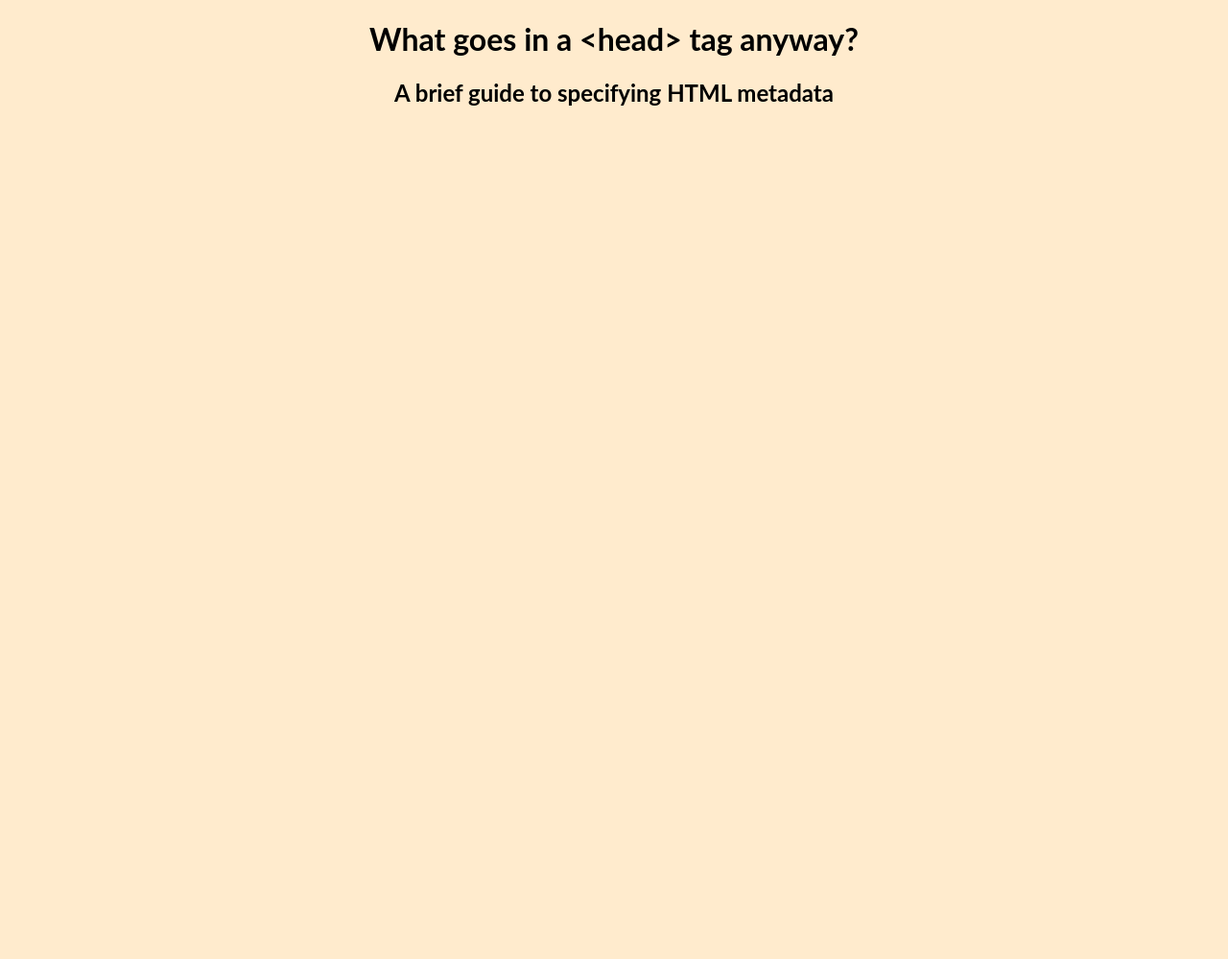
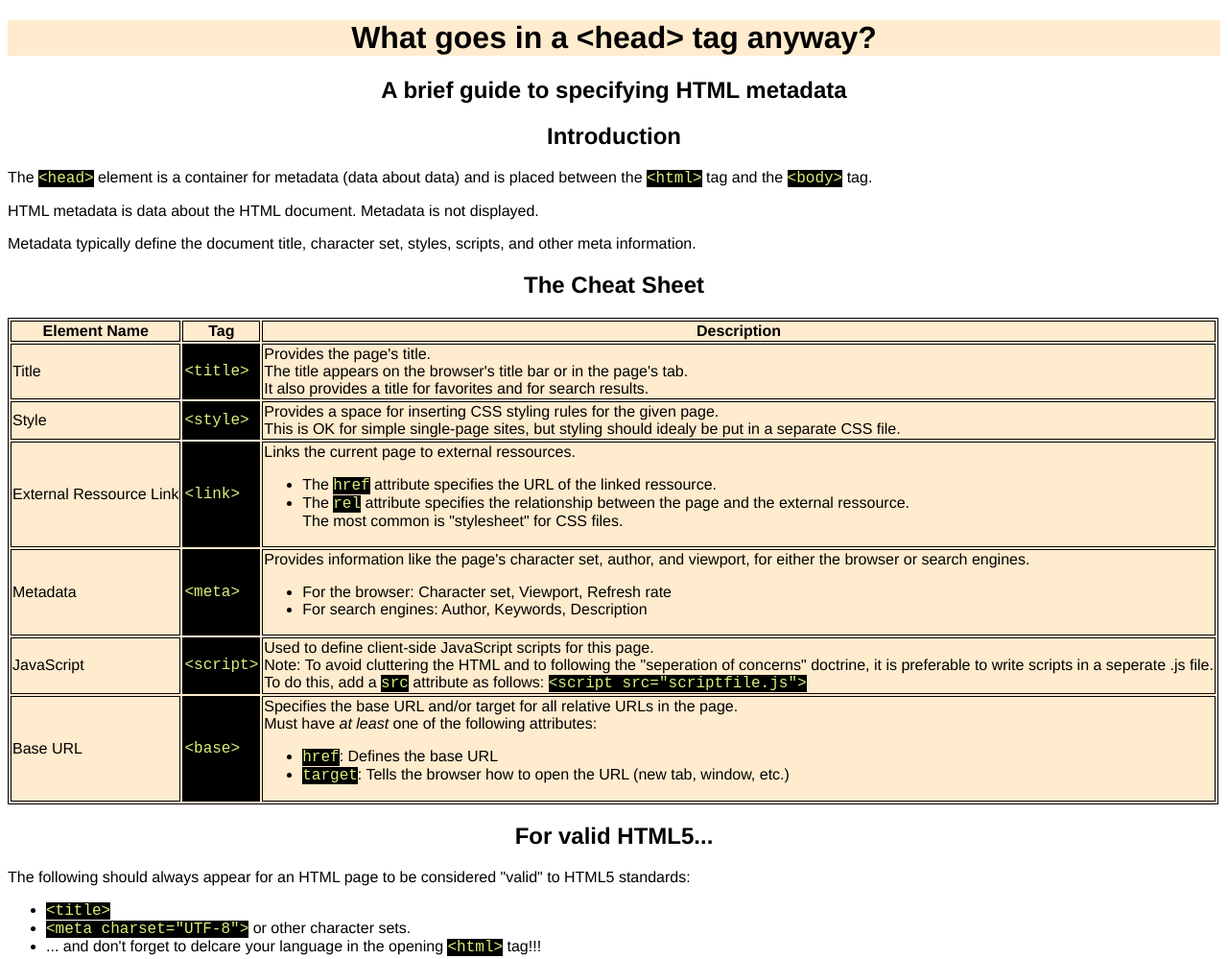
Before and after one commit to Pharmacyst/HTML_Head_Cheat_Sheet, a plain HTML site: page index.html in a window 1280 px wide. Shown: the whole page at 96% size. Before the commit the page ends 800 px from the top, so only its background shows below. Drawn offline with Linux system fonts and the light colour scheme.

Commit message:
Completed task per CodeCademy specs

```diff
--- a/index.html
+++ b/index.html
@@ -1,11 +1,101 @@
 <!DOCTYPE html>
+<html lang="en">
 <head>
     <link rel="stylesheet" href="styles.css">
     <title>HTML Head Content Cheat Sheet</title>
+    <meta charset="UTF-8">
 </head>
 <body>
     <header>
         <h1>What goes in a &lt;head&gt; tag anyway?</h1>
         <h2>A brief guide to specifying HTML metadata</h2>
     </header>
+    <main>
+        <section class="intro_text">
+            <h2>Introduction</h2>
+            <p>The <span class="code">&lt;head&gt;</span> element is a container for metadata (data about data) and is placed between the <span class="code">&lt;html&gt;</span> tag and the <span class="code">&lt;body&gt;</span> tag.</p>
+            <p>HTML metadata is data about the HTML document. Metadata is not displayed.</p>
+            <p>Metadata typically define the document title, character set, styles, scripts, and other meta information.</p>
+        </section>
+        <section class="table">
+            <h2>The Cheat Sheet</h2>
+            <table>
+                <thead>
+                    <tr>
+                        <th>Element Name</th>
+                        <th>Tag</th>
+                        <th>Description</th>
+                    </tr>
+                </thead>
+                <tbody>
+                    <tr>
+                        <td>Title</td>
+                        <td class="code">&lt;title&gt;</td>
+                        <td>Provides the page's title.<br> The title appears on the browser's title bar or in the page's tab.<br>
+                            It also provides a title for favorites and for search results.</td>
+                    </tr>
+                    <tr>
+                        <td>Style</td>
+                        <td class="code">&lt;style&gt;</td>
+                        <td>Provides a space for inserting CSS styling rules for the given page.<br>
+                            This is OK for simple single-page sites, but styling should idealy be put in a separate CSS file.</td>
+                    </tr>
+                    <tr>
+                        <td>External Ressource Link</td>
+                        <td class="code">&lt;link&gt;</td>
+                        <td>Links the current page to external ressources.
+                            <ul>
+                                <li>The <span class="code">href</span> attribute specifies the URL of the linked ressource.</li>
+                                <li>The <span class="code">rel</span> attribute specifies the relationship between the page and the external ressource.<br>
+                                The most common is "stylesheet" for CSS files. </li>
+                            </ul>
+                        </td>
+                    </tr>
+                    <tr>
+                        <td>Metadata</td>
+                        <td class="code">&lt;meta&gt;</td>
+                        <td>Provides information like the page's character set, author, and viewport, for either the browser or search engines.<br>
+                            <ul>
+                                <li>For the browser: Character set, Viewport, Refresh rate</li>
+                                <li>For search engines: Author, Keywords, Description</li>
+                            </ul>
+                        </td>
+                    </tr>
+                    <tr>
+                        <td>JavaScript</td>
+                        <td class="code">&lt;script&gt;</td>
+                        <td>Used to define client-side JavaScript scripts for this page.<br>
+                            Note: To avoid cluttering the HTML and to following the "seperation of concerns" doctrine, it is preferable to write scripts in a seperate .js file.<br>
+                            To do this, add a <span class="code">src</span> attribute as follows: <span class="code">&lt;script src="scriptfile.js"&gt;</span></td>
+                    </tr>
+                    <tr>
+                        <td>Base URL</td>
+                        <td class="code">&lt;base&gt;</td>
+                        <td>Specifies the base URL and/or target for all relative URLs in the page.<br>
+                            Must have <em>at least</em> one of the following attributes:
+                            <ul>
+                                <li><span class="code">href</span>: Defines the base URL</li>
+                                <li><span class="code">target</span>: Tells the browser how to open the URL (new tab, window, etc.)</li>
+                            </ul>
+                        </td>
+                    </tr>
+                </tbody>
+            </table>
+        </section>
+        <section class="valid_HTML">
+            <h2>For valid HTML5...</h2>
+            <p>The following should always appear for an HTML page to be considered "valid" to HTML5 standards:</p>
+            <ul>
+                <li><span class="code">&lt;title&gt;</span></li>
+                <li><span class="code">&lt;meta charset="UTF-8"&gt;</span> or other character sets.</li>
+                <li> ... and don't forget to delcare your language in the opening <span class="code">&lt;html&gt;</span> tag!!!</li>
+
+            </ul>
+        </section>
+    </main>
+    <footer>
+
+    </footer>
+
 </body>
+</html>
--- a/styles.css
+++ b/styles.css
@@ -1,14 +1,24 @@
 body {
-    font-family: MD Primer Bold,Rubik,Lato,Lucida Grande,Lucida Sans Unicode,Tahoma,Sans-Serif;
-    font-style: normal;
-    font-weight: 700;
-    background-color: blanchedalmond;
+    font-family: Helvetica, Arial, Sans-Serif;
 }
 
 h1, h2 {
     text-align: center;
 }
 
-table {
-    font-family: Verdana, Geneva, Tahoma, sans-serif;
+header h1 {
+    background-color: blanchedalmond;
 }
+
+table, th, td {
+    border: 1px solid black;
+    background-color: blanchedalmond;
+}
+
+
+
+.code {
+    background-color: black;
+    color: rgb(215, 241, 120);
+    font-family: 'Courier New', Courier, monospace;
+}
```
